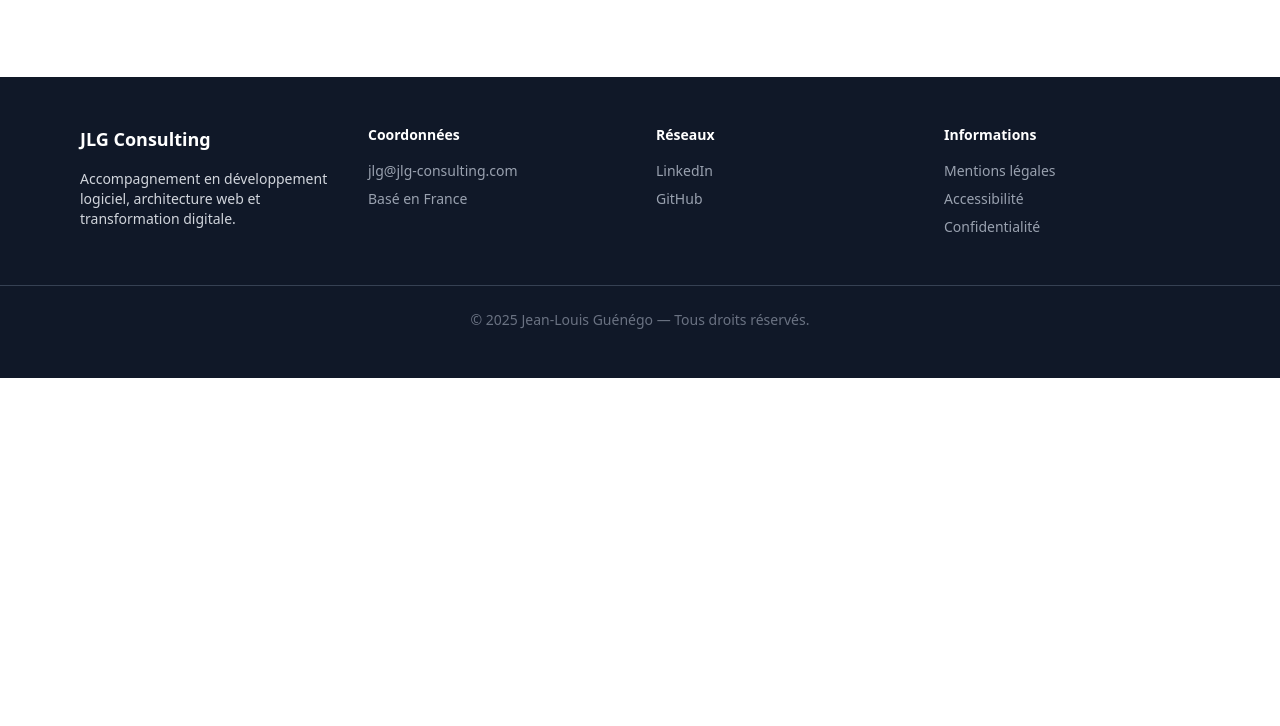
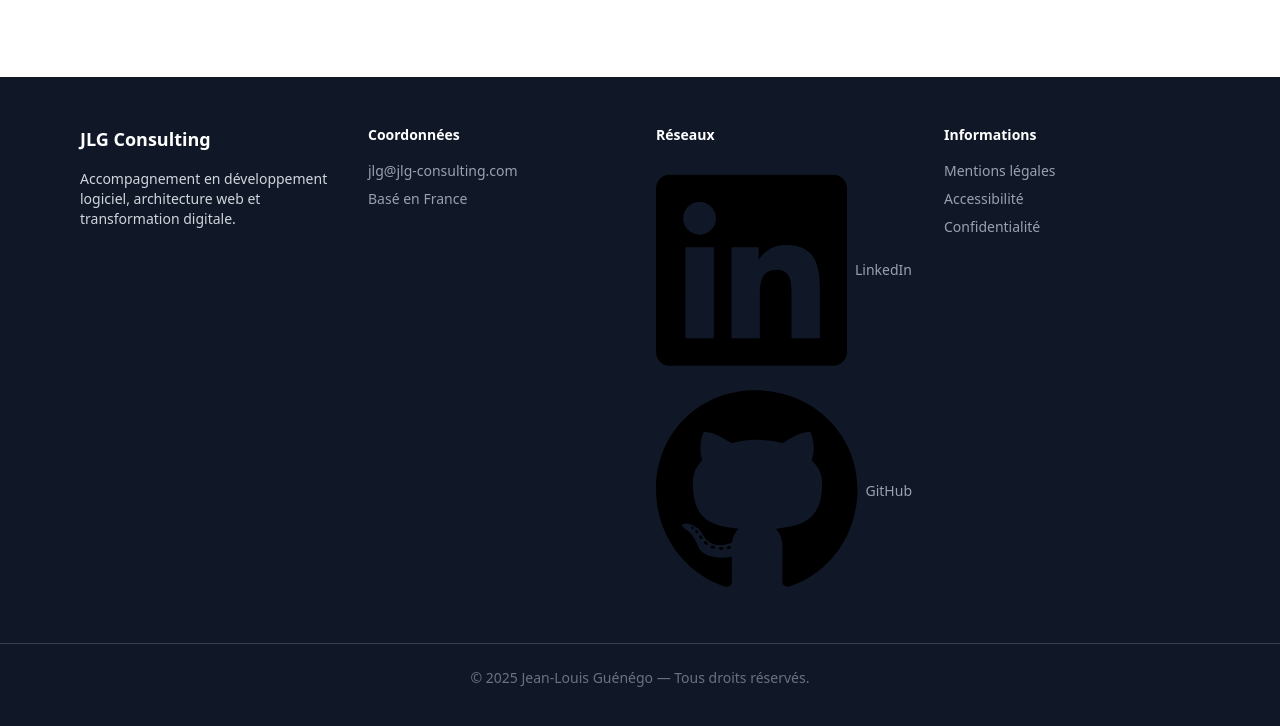
Before and after one commit to jlguenego/jlg-consulting, an Astro site: page / in a window 1280 px wide. Shown: the part 2663-3389 px from the top of the page. Before the commit the page ends 3041 px from the top, so only its background shows below. Built offline with nearby package versions, Linux system fonts and the light colour scheme; Astro itself is replaced by a stand-in of ours.

Commit message:
dev: added icons

```diff
--- a/astro.config.mjs
+++ b/astro.config.mjs
@@ -2,6 +2,7 @@
 import { defineConfig } from "astro/config";
 import sitemap from "@astrojs/sitemap";
 import tailwindcss from "@tailwindcss/vite";
+import icon from "astro-icon";
 
 // https://astro.build/config
 export default defineConfig({
@@ -10,5 +11,5 @@
   },
   site: "https://www.jlg-consulting.com",
   base: "/nouveau-site/",
-  integrations: [sitemap()],
+  integrations: [sitemap(), icon()],
 });
--- a/package.json
+++ b/package.json
@@ -14,6 +14,7 @@
     "@astrojs/sitemap": "^3.3.0",
     "@tailwindcss/vite": "^4.1.1",
     "astro": "^5.5.6",
+    "astro-icon": "^1.1.5",
     "tailwindcss": "^4.1.1"
   },
   "packageManager": "pnpm@10.7.1",
--- a/src/components/Footer.astro
+++ b/src/components/Footer.astro
@@ -1,3 +1,7 @@
+---
+import { Icon } from 'astro-icon/components'
+---
+
 <footer class="bg-gray-900 text-white py-12 text-sm">
   <div class="max-w-6xl mx-auto px-4 grid grid-cols-1 sm:grid-cols-2 lg:grid-cols-4 gap-8">
 
@@ -27,13 +31,15 @@
       <h4 class="text-md font-semibold mb-4">Réseaux</h4>
       <ul class="space-y-2 text-gray-400">
         <li>
-          <a href="https://www.linkedin.com/in/guenego" target="_blank" rel="noopener noreferrer" class="hover:text-white">
-            LinkedIn
+          <a href="https://www.linkedin.com/in/guenego" target="_blank" rel="noopener noreferrer" class="hover:text-white flex gap-2 items-center">
+            <Icon name="linkedin" />
+            <span>LinkedIn</span>
           </a>
         </li>
         <li>
-          <a href="https://github.com/jlguenego" target="_blank" rel="noopener noreferrer" class="hover:text-white">
-            GitHub
+          <a href="https://github.com/jlguenego" target="_blank" rel="noopener noreferrer" class="hover:text-white flex gap-2 items-center">
+            <Icon name="github" />
+            <span>GitHub</span>
           </a>
         </li>
       </ul>
```
Also changed, not shown: pnpm-lock.yaml, src/icons/github.svg (added), src/icons/linkedin.svg (added).
